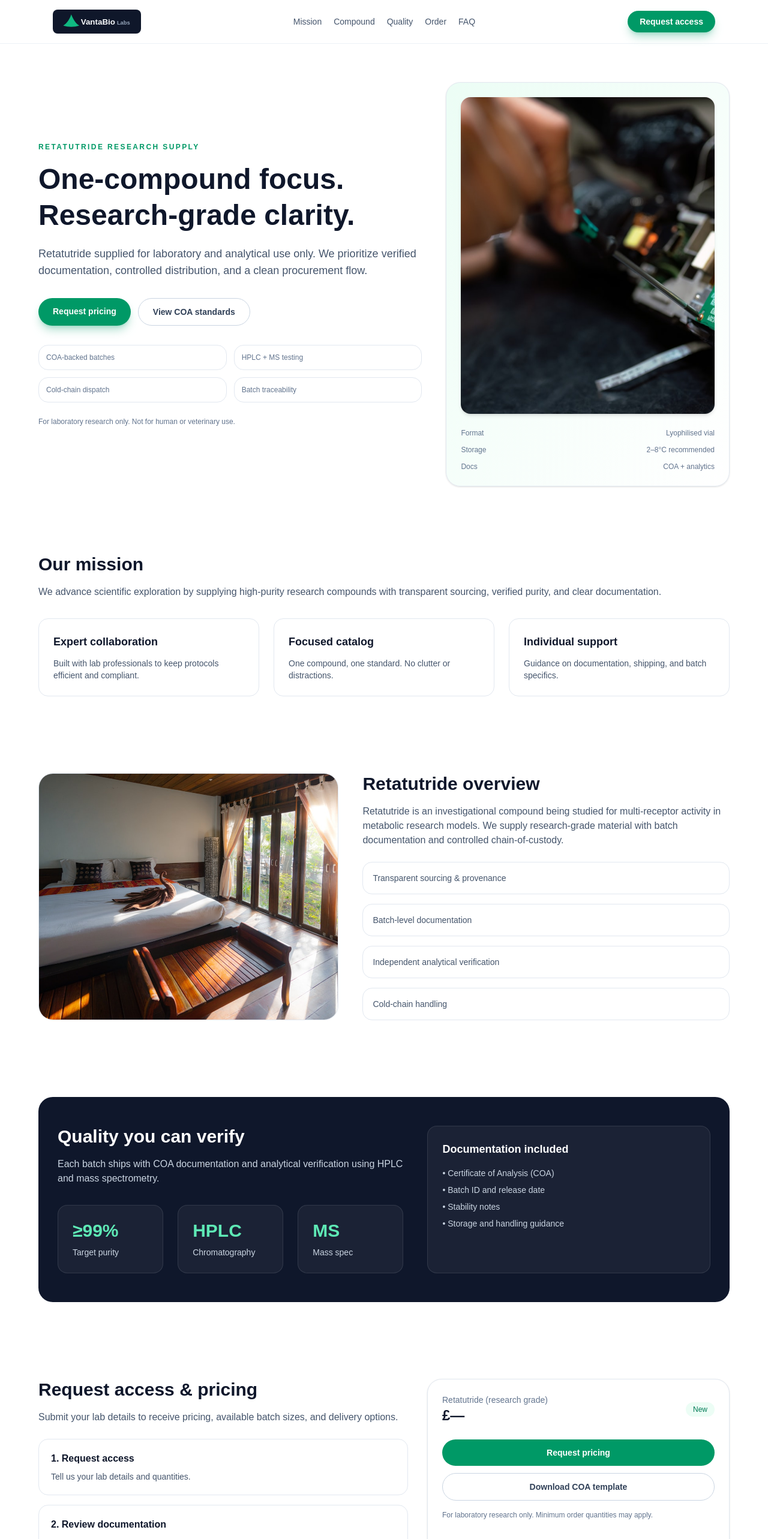
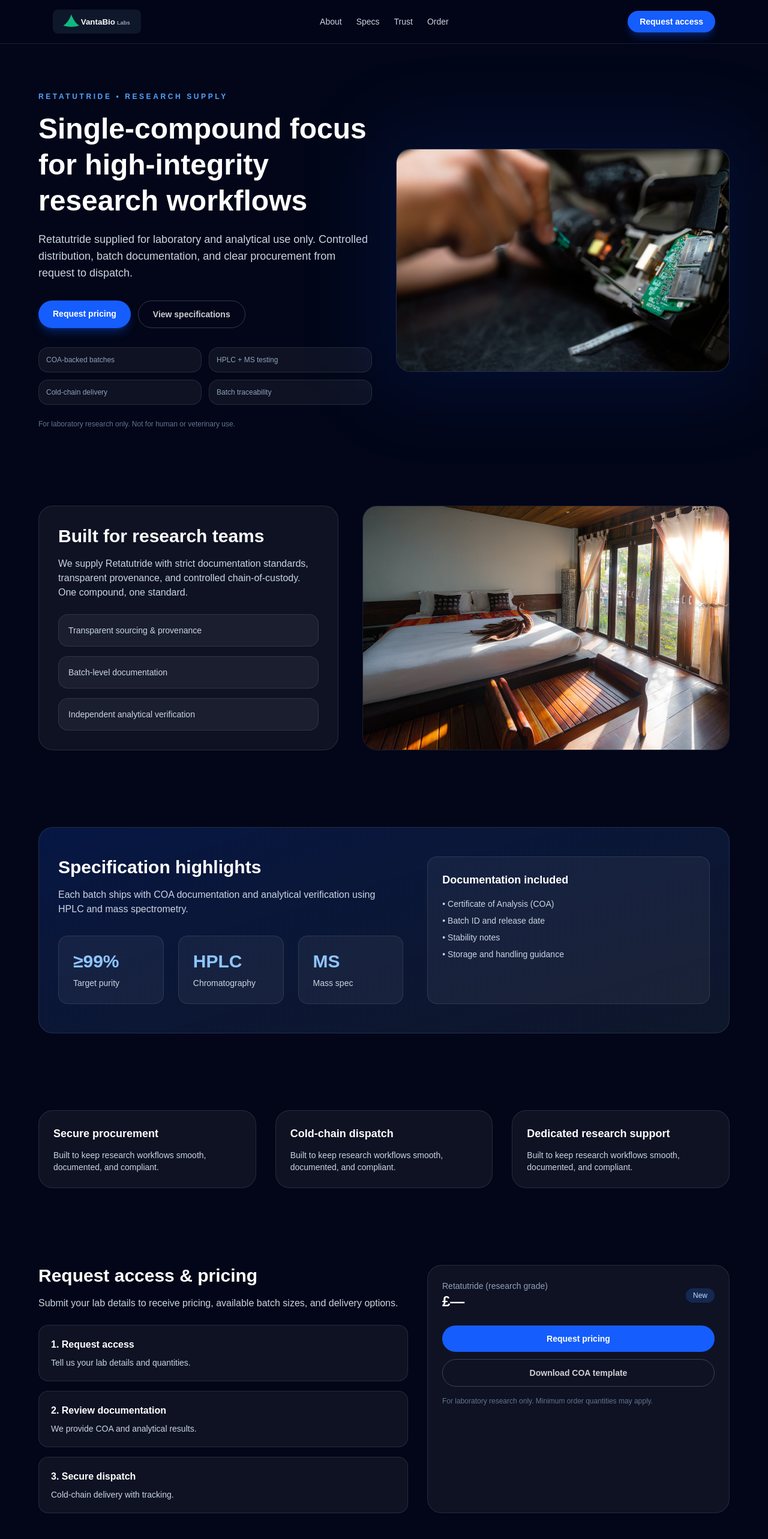
Before and after one commit to findgriff/vantabiolabs, a Next.js app: page / in a window 1280 px wide. Shown: the top 2566 px of the page at 60% size. Built offline with nearby package versions, Linux system fonts and the light colour scheme.

Commit message:
Full redesign with blue primary theme

```diff
--- a/src/app/page.tsx
+++ b/src/app/page.tsx
@@ -4,22 +4,21 @@ const BRAND = "VantaBio Labs";
 
 export default function Home() {
   return (
-    <div className="min-h-screen bg-white text-slate-900">
-      <header className="sticky top-0 z-40 border-b border-slate-200/60 bg-white/80 backdrop-blur">
+    <div className="min-h-screen bg-slate-950 text-white">
+      <header className="sticky top-0 z-40 border-b border-white/10 bg-slate-950/80 backdrop-blur">
         <div className="mx-auto flex max-w-6xl items-center justify-between px-6 py-4">
           <div className="flex items-center gap-3">
             <Image src="/assets/logo.svg" alt={BRAND} width={180} height={48} className="h-10 w-auto" />
           </div>
-          <nav className="hidden items-center gap-5 text-sm text-slate-600 md:flex">
-            <a href="#mission" className="hover:text-emerald-700">Mission</a>
-            <a href="#compound" className="hover:text-emerald-700">Compound</a>
-            <a href="#quality" className="hover:text-emerald-700">Quality</a>
-            <a href="#order" className="hover:text-emerald-700">Order</a>
-            <a href="#faq" className="hover:text-emerald-700">FAQ</a>
+          <nav className="hidden items-center gap-6 text-sm text-slate-300 md:flex">
+            <a href="#about" className="hover:text-blue-400">About</a>
+            <a href="#specs" className="hover:text-blue-400">Specs</a>
+            <a href="#trust" className="hover:text-blue-400">Trust</a>
+            <a href="#order" className="hover:text-blue-400">Order</a>
           </nav>
           <a
             href="#order"
-            className="rounded-full bg-emerald-600 px-5 py-2 text-sm font-semibold text-white shadow-lg shadow-emerald-600/30"
+            className="rounded-full bg-blue-600 px-5 py-2 text-sm font-semibold text-white shadow-lg shadow-blue-600/30"
           >
             Request access
           </a>
@@ -27,105 +26,73 @@ export default function Home() {
       </header>
 
       <main>
-        <section className="px-6 pt-16 pb-12" id="top">
-          <div className="mx-auto grid max-w-6xl items-center gap-10 md:grid-cols-[1.15fr_0.85fr]">
+        <section className="px-6 pt-20 pb-16" id="top">
+          <div className="mx-auto grid max-w-6xl items-center gap-10 md:grid-cols-[1fr_1fr]">
             <div>
-              <p className="text-xs font-semibold uppercase tracking-[0.2em] text-emerald-600">
-                Retatutride Research Supply
+              <p className="text-xs font-semibold uppercase tracking-[0.3em] text-blue-400">
+                Retatutride • Research Supply
               </p>
               <h1 className="mt-4 text-4xl font-semibold leading-tight md:text-5xl">
-                One-compound focus. Research-grade clarity.
+                Single‑compound focus for high‑integrity research workflows
               </h1>
-              <p className="mt-5 text-lg text-slate-600">
-                Retatutride supplied for laboratory and analytical use only. We prioritize verified
-                documentation, controlled distribution, and a clean procurement flow.
+              <p className="mt-5 text-lg text-slate-300">
+                Retatutride supplied for laboratory and analytical use only. Controlled distribution,
+                batch documentation, and clear procurement from request to dispatch.
               </p>
               <div className="mt-8 flex flex-col gap-3 sm:flex-row">
                 <a
                   href="#order"
-                  className="rounded-full bg-emerald-600 px-6 py-3 text-center text-sm font-semibold text-white shadow-lg shadow-emerald-600/30"
+                  className="rounded-full bg-blue-600 px-6 py-3 text-center text-sm font-semibold text-white shadow-lg shadow-blue-600/30"
                 >
                   Request pricing
                 </a>
                 <a
-                  href="#quality"
-                  className="rounded-full border border-slate-300 px-6 py-3 text-center text-sm font-semibold text-slate-700"
+                  href="#specs"
+                  className="rounded-full border border-white/20 px-6 py-3 text-center text-sm font-semibold text-white/80"
                 >
-                  View COA standards
+                  View specifications
                 </a>
               </div>
-              <div className="mt-8 grid gap-3 text-xs text-slate-500 sm:grid-cols-2">
-                <div className="rounded-2xl border border-slate-200 p-3">COA-backed batches</div>
-                <div className="rounded-2xl border border-slate-200 p-3">HPLC + MS testing</div>
-                <div className="rounded-2xl border border-slate-200 p-3">Cold-chain dispatch</div>
-                <div className="rounded-2xl border border-slate-200 p-3">Batch traceability</div>
+              <div className="mt-8 grid gap-3 text-xs text-slate-400 sm:grid-cols-2">
+                <div className="rounded-2xl border border-white/10 bg-white/5 p-3">COA‑backed batches</div>
+                <div className="rounded-2xl border border-white/10 bg-white/5 p-3">HPLC + MS testing</div>
+                <div className="rounded-2xl border border-white/10 bg-white/5 p-3">Cold‑chain delivery</div>
+                <div className="rounded-2xl border border-white/10 bg-white/5 p-3">Batch traceability</div>
               </div>
               <p className="mt-6 text-xs text-slate-500">
                 For laboratory research only. Not for human or veterinary use.
               </p>
             </div>
-            <div className="rounded-3xl border border-slate-200 bg-gradient-to-br from-emerald-50 to-white p-6 shadow-sm">
-              <div className="relative aspect-[4/5] w-full overflow-hidden rounded-2xl bg-white shadow-md">
+            <div className="relative">
+              <div className="absolute -inset-8 rounded-3xl bg-blue-600/10 blur-3xl" />
+              <div className="relative overflow-hidden rounded-3xl border border-white/10 bg-white/5">
                 <Image
                   src="/assets/hero-lab.jpg"
                   alt="Laboratory environment"
-                  fill
-                  className="object-cover"
-                  sizes="(max-width: 768px) 100vw, 40vw"
+                  width={900}
+                  height={700}
+                  className="h-full w-full object-cover"
                 />
-              </div>
-              <div className="mt-6 grid gap-3 text-xs text-slate-500">
-                <div className="flex items-center justify-between">
-                  <span>Format</span>
-                  <span>Lyophilised vial</span>
-                </div>
-                <div className="flex items-center justify-between">
-                  <span>Storage</span>
-                  <span>2–8°C recommended</span>
-                </div>
-                <div className="flex items-center justify-between">
-                  <span>Docs</span>
-                  <span>COA + analytics</span>
-                </div>
               </div>
             </div>
           </div>
         </section>
 
-        <section id="mission" className="px-6 py-16">
-          <div className="mx-auto max-w-6xl">
-            <h2 className="text-3xl font-semibold">Our mission</h2>
-            <p className="mt-4 text-slate-600">
-              We advance scientific exploration by supplying high-purity research compounds with
-              transparent sourcing, verified purity, and clear documentation.
-            </p>
-            <div className="mt-8 grid gap-6 md:grid-cols-3">
-              {[
-                {
-                  title: "Expert collaboration",
-                  text: "Built with lab professionals to keep protocols efficient and compliant.",
-                },
-                {
-                  title: "Focused catalog",
-                  text: "One compound, one standard. No clutter or distractions.",
-                },
-                {
-                  title: "Individual support",
-                  text: "Guidance on documentation, shipping, and batch specifics.",
-                },
-              ].map((item) => (
-                <div key={item.title} className="rounded-2xl border border-slate-200 p-6">
-                  <h3 className="text-lg font-semibold">{item.title}</h3>
-                  <p className="mt-3 text-sm text-slate-600">{item.text}</p>
-                </div>
-              ))}
+        <section id="about" className="px-6 py-16">
+          <div className="mx-auto grid max-w-6xl gap-10 md:grid-cols-[0.9fr_1.1fr]">
+            <div className="rounded-3xl border border-white/10 bg-white/5 p-8">
+              <h2 className="text-3xl font-semibold">Built for research teams</h2>
+              <p className="mt-4 text-slate-300">
+                We supply Retatutride with strict documentation standards, transparent provenance, and
+                controlled chain‑of‑custody. One compound, one standard.
+              </p>
+              <div className="mt-6 grid gap-4 text-sm text-slate-300">
+                <div className="rounded-2xl border border-white/10 bg-white/5 p-4">Transparent sourcing & provenance</div>
+                <div className="rounded-2xl border border-white/10 bg-white/5 p-4">Batch‑level documentation</div>
+                <div className="rounded-2xl border border-white/10 bg-white/5 p-4">Independent analytical verification</div>
+              </div>
             </div>
-          </div>
-        </section>
-
-        <section id="compound" className="px-6 py-16">
-          <div className="mx-auto grid max-w-6xl gap-10 md:grid-cols-[0.9fr_1.1fr]">
-            <div className="relative overflow-hidden rounded-3xl border border-slate-200">
+            <div className="relative overflow-hidden rounded-3xl border border-white/10">
               <Image
                 src="/assets/lab-bottles.jpg"
                 alt="Lab bottles"
@@ -134,34 +101,14 @@ export default function Home() {
                 className="h-full w-full object-cover"
               />
             </div>
-            <div>
-              <h2 className="text-3xl font-semibold">Retatutride overview</h2>
-              <p className="mt-4 text-slate-600">
-                Retatutride is an investigational compound being studied for multi-receptor activity in
-                metabolic research models. We supply research-grade material with batch documentation
-                and controlled chain-of-custody.
-              </p>
-              <div className="mt-6 grid gap-4">
-                {[
-                  "Transparent sourcing & provenance",
-                  "Batch-level documentation",
-                  "Independent analytical verification",
-                  "Cold-chain handling",
-                ].map((item) => (
-                  <div key={item} className="rounded-2xl border border-slate-200 p-4 text-sm text-slate-600">
-                    {item}
-                  </div>
-                ))}
-              </div>
-            </div>
           </div>
         </section>
 
-        <section id="quality" className="px-6 py-16">
-          <div className="mx-auto max-w-6xl rounded-3xl bg-slate-900 px-8 py-12 text-white">
+        <section id="specs" className="px-6 py-16">
+          <div className="mx-auto max-w-6xl rounded-3xl bg-gradient-to-br from-blue-600/20 to-slate-900 px-8 py-12 border border-white/10">
             <div className="grid gap-10 md:grid-cols-[1.1fr_0.9fr]">
               <div>
-                <h2 className="text-3xl font-semibold">Quality you can verify</h2>
+                <h2 className="text-3xl font-semibold">Specification highlights</h2>
                 <p className="mt-4 text-slate-300">
                   Each batch ships with COA documentation and analytical verification using HPLC and
                   mass spectrometry.
@@ -173,7 +120,7 @@ export default function Home() {
                     { value: "MS", label: "Mass spec" },
                   ].map((stat) => (
                     <div key={stat.label} className="rounded-2xl border border-white/10 bg-white/5 p-6">
-                      <p className="text-3xl font-semibold text-emerald-300">{stat.value}</p>
+                      <p className="text-3xl font-semibold text-blue-300">{stat.value}</p>
                       <p className="mt-2 text-sm text-slate-300">{stat.label}</p>
                     </div>
                   ))}
@@ -192,39 +139,52 @@ export default function Home() {
           </div>
         </section>
 
+        <section id="trust" className="px-6 py-16">
+          <div className="mx-auto grid max-w-6xl gap-8 md:grid-cols-3">
+            {["Secure procurement", "Cold‑chain dispatch", "Dedicated research support"].map((item) => (
+              <div key={item} className="rounded-3xl border border-white/10 bg-white/5 p-6">
+                <p className="text-lg font-semibold">{item}</p>
+                <p className="mt-3 text-sm text-slate-300">
+                  Built to keep research workflows smooth, documented, and compliant.
+                </p>
+              </div>
+            ))}
+          </div>
+        </section>
+
         <section id="order" className="px-6 py-16">
           <div className="mx-auto grid max-w-6xl gap-8 md:grid-cols-[1.1fr_0.9fr]">
             <div>
               <h2 className="text-3xl font-semibold">Request access & pricing</h2>
-              <p className="mt-4 text-slate-600">
+              <p className="mt-4 text-slate-300">
                 Submit your lab details to receive pricing, available batch sizes, and delivery options.
               </p>
               <div className="mt-6 grid gap-4">
                 {[
                   { title: "1. Request access", text: "Tell us your lab details and quantities." },
                   { title: "2. Review documentation", text: "We provide COA and analytical results." },
-                  { title: "3. Secure dispatch", text: "Cold-chain delivery with tracking." },
+                  { title: "3. Secure dispatch", text: "Cold‑chain delivery with tracking." },
                 ].map((step) => (
-                  <div key={step.title} className="rounded-2xl border border-slate-200 p-5">
+                  <div key={step.title} className="rounded-2xl border border-white/10 bg-white/5 p-5">
                     <h3 className="text-base font-semibold">{step.title}</h3>
-                    <p className="mt-2 text-sm text-slate-600">{step.text}</p>
+                    <p className="mt-2 text-sm text-slate-300">{step.text}</p>
                   </div>
                 ))}
               </div>
             </div>
-            <div className="rounded-3xl border border-slate-200 bg-white p-6 shadow-sm">
+            <div className="rounded-3xl border border-white/10 bg-white/5 p-6 shadow-sm">
               <div className="flex items-center justify-between">
                 <div>
-                  <p className="text-sm text-slate-500">Retatutride (research grade)</p>
+                  <p className="text-sm text-slate-400">Retatutride (research grade)</p>
                   <p className="text-2xl font-semibold">£—</p>
                 </div>
-                <span className="rounded-full bg-emerald-50 px-3 py-1 text-xs text-emerald-700">New</span>
+                <span className="rounded-full bg-blue-500/20 px-3 py-1 text-xs text-blue-200">New</span>
               </div>
               <div className="mt-6 grid gap-3">
-                <button className="rounded-full bg-emerald-600 px-5 py-3 text-sm font-semibold text-white">
+                <button className="rounded-full bg-blue-600 px-5 py-3 text-sm font-semibold text-white">
                   Request pricing
                 </button>
-                <button className="rounded-full border border-slate-300 px-5 py-3 text-sm font-semibold text-slate-700">
+                <button className="rounded-full border border-white/20 px-5 py-3 text-sm font-semibold text-white/80">
                   Download COA template
                 </button>
               </div>
@@ -235,7 +195,7 @@ export default function Home() {
           </div>
         </section>
 
-        <section id="faq" className="px-6 py-16">
+        <section id="faq" className="px-6 pb-20">
           <div className="mx-auto max-w-6xl">
             <h2 className="text-3xl font-semibold">FAQ</h2>
             <div className="mt-8 grid gap-6 md:grid-cols-2">
@@ -250,16 +210,16 @@ export default function Home() {
                 },
                 {
                   q: "How is it shipped?",
-                  a: "Cold-chain packaging with tracking is standard for all shipments.",
+                  a: "Cold‑chain packaging with tracking is standard for all shipments.",
                 },
                 {
                   q: "Can I request custom quantities?",
                   a: "Contact us for custom requirements and institutional pricing.",
                 },
               ].map((item) => (
-                <div key={item.q} className="rounded-2xl border border-slate-200 p-6">
+                <div key={item.q} className="rounded-2xl border border-white/10 bg-white/5 p-6">
                   <h3 className="text-lg font-semibold">{item.q}</h3>
-                  <p className="mt-3 text-sm text-slate-600">{item.a}</p>
+                  <p className="mt-3 text-sm text-slate-300">{item.a}</p>
                 </div>
               ))}
             </div>
@@ -267,7 +227,7 @@ export default function Home() {
         </section>
       </main>
 
-      <footer className="border-t border-slate-200 bg-slate-50">
+      <footer className="border-t border-white/10 bg-slate-950">
         <div className="mx-auto max-w-6xl px-6 py-10 text-sm text-slate-500">
           <p>
             {BRAND} supplies research compounds for laboratory and analytical use only. Not for human or
```
